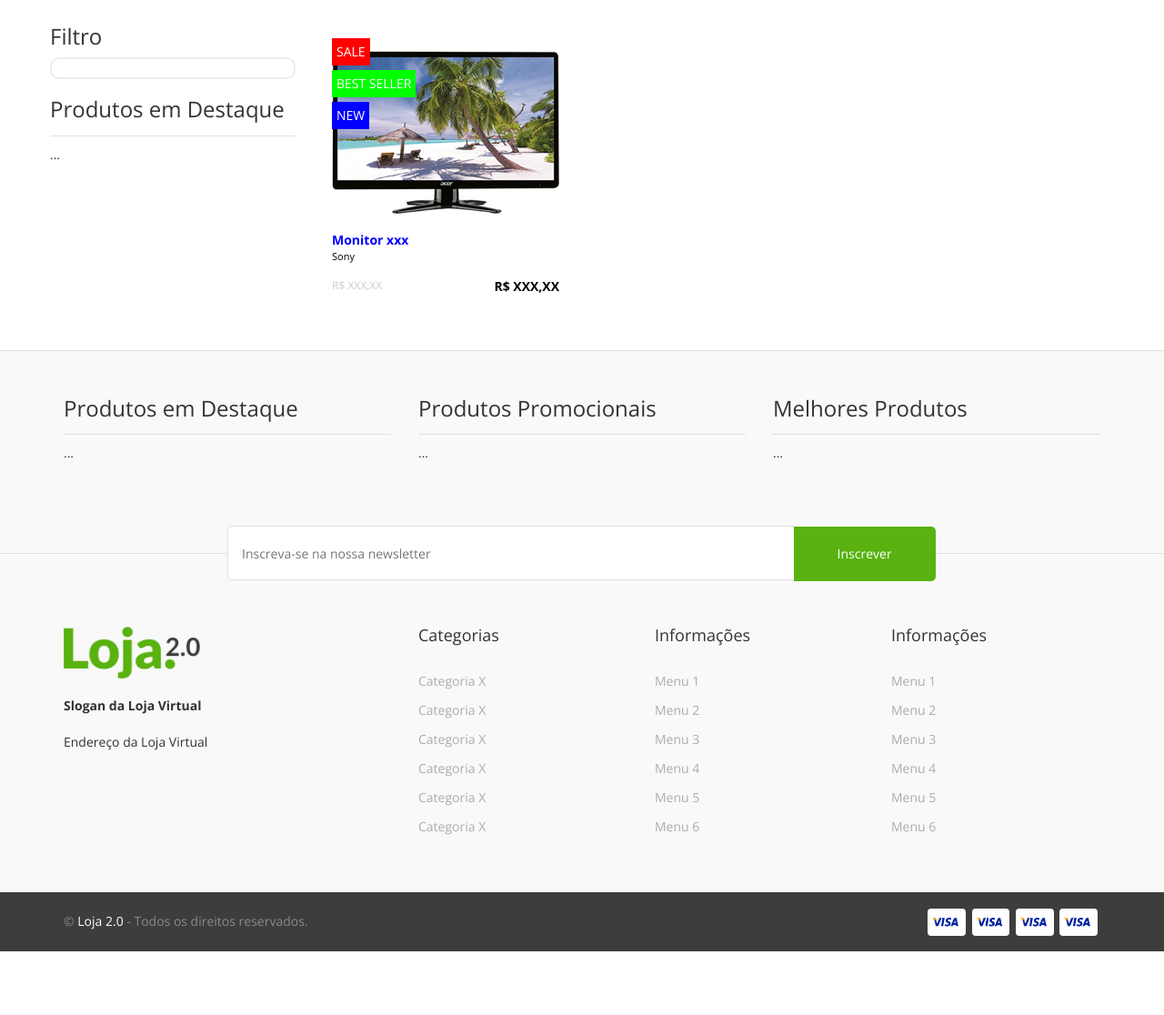
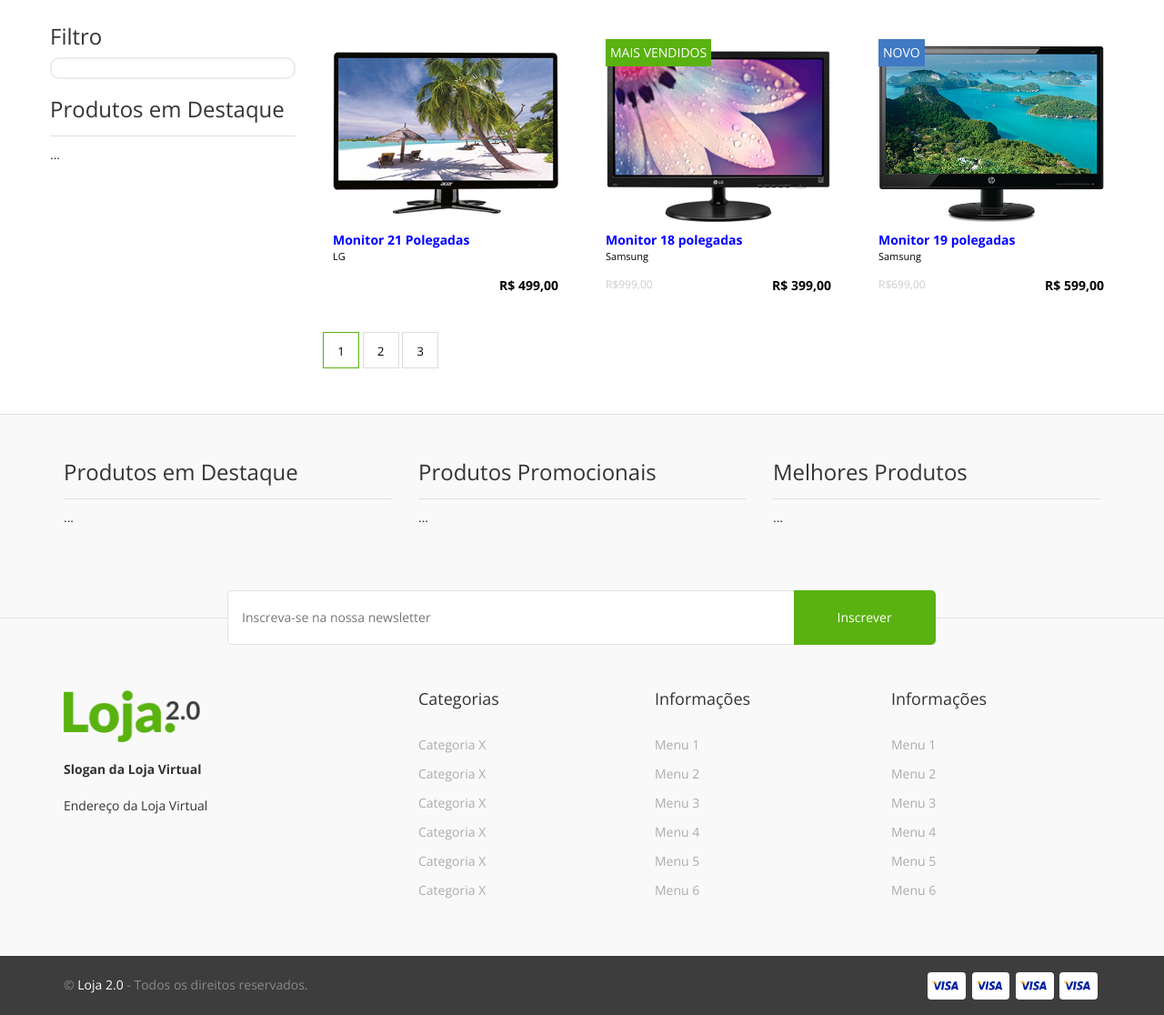
Before and after one commit to ThiagoMartinsdeMelo/ecommerce2, a PHP site: page /ecommerce2/ in a window 1280 px wide. Shown: the part 292-1408 px from the top of the page at 91% size. Before the commit the page ends 1338 px from the top, so only its background shows below. Run offline with PHP 8.4, Linux system fonts and the light colour scheme; data comes from the database, SQL or seed files in the repository.

Commit message:
paginacao home

```diff
--- a/assets/css/style.css
+++ b/assets/css/style.css
@@ -292,11 +292,12 @@ footer h3 {
 }
 
 .product_item {
-	padding: 10px;
+	padding:10px;
+	border:1px solid #FFF;
 }
 
 .product_item:hover {
-	background-color: #eee;
+	border:1px solid #EEE;
 }
 
 .product_item a {
@@ -311,7 +312,7 @@ footer h3 {
 .product_tag {
 	height: 30px;
 	line-height: 30px;
-	background-color: #FFF;
+	background-color: #000;
 	float: left;
 	clear: both;
 	padding-left: 5px;
@@ -321,15 +322,15 @@ footer h3 {
 }
 
 .product_tag_red {
-	background-color: #FF0000;
+	background-color: #F8484A;
 }
 
 .product_tag_green {
-	background-color: #00FF00;
+	background-color: #59B210;
 }
 
 .product_tag_blue {
-	background-color: #0000FF;
+	background-color: #407AC5;
 }
 
 .product_name {
@@ -355,3 +356,28 @@ footer h3 {
 	font-weight: bold;
 	margin-top: 15px;
 }
+
+.paginationArea{
+	margin-top: 30px;
+}
+
+.paginationItem {
+	width: 40px;
+	height: 40px;
+	border: 1px solid #DDD;
+	font-size: 13px;
+	text-align: center;
+	line-height: 40px;
+	display: inline-block;
+}
+
+.paginationItem:hover,
+.pag_active {
+	border: 1px solid #59B210;
+}
+
+.paginationItem a {
+	display: block;
+	color: #000;
+	text-decoration: none;
+}
--- a/controllers/homeController.php
+++ b/controllers/homeController.php
@@ -1,6 +1,6 @@
 <?php
 
-class homeController extends controller
+class homeController extends Controller
 {
 
 	private $user;
@@ -16,7 +16,20 @@ class homeController extends controller
 
         $products = new Products();
 
-        $dados['list'] = $products->getList();
+        $currentPage = 1;
+        $offset = 0;
+        $limit = 3;
+
+        if (!empty($_GET['p']) and is_numeric($_GET['p'])) {
+            $currentPage = $_GET['p'];
+        }
+
+        $offset = ($currentPage * $limit) - $limit;
+
+        $dados['list'] = $products->getList($offset, $limit);
+        $dados['totalItems'] = $products->getTotal();
+        $dados['numberOfPages'] = ceil($dados['totalItems']/$limit); // ceil arredonda pra cima
+        $dados['currentPage'] = $currentPage;
 
         $this->loadTemplate('home', $dados);
     }
--- a/controllers/langController.php
+++ b/controllers/langController.php
@@ -1,6 +1,6 @@
 <?php
 
-class langController extends controller {
+class langController extends Controller {
 
 	private $user;
 
--- a/lang/en.ini
+++ b/lang/en.ini
@@ -14,3 +14,6 @@ CATEGORIES = "Categories"
 INFORMATION = "Information"
 ALLRIGHTRESERVED = "All rights reserved"
 LANGUAGE = "English"
+SALE = "SALE"
+BESTSELLER = "BESTSELLER"
+NEW = "NEW"
--- a/lang/pt-br.ini
+++ b/lang/pt-br.ini
@@ -14,3 +14,6 @@ CATEGORIES = "Categorias"
 INFORMATION = "Informações"
 ALLRIGHTRESERVED = "Todos os direitos reservados"
 LANGUAGE = "Português"
+SALE = "PROMOÇÃO"
+BESTSELLER = "MAIS VENDIDOS"
+NEW = "NOVO"
--- a/models/products.php
+++ b/models/Products.php
@@ -1,9 +1,9 @@
 <?php
 
-class Products extends model
+class Products extends Model
 {
 
-	public function getList()
+	public function getList($offset = 0, $limit = 3)
 	{
 		$array = array();
 		//$sql = "SELECT * FROM products";
@@ -11,7 +11,7 @@ class Products extends model
 		$sql = "SELECT * ,
 				(select brands.name from brands where brands.id = products.id_brand) as brand_name,
 				(select categories.name from categories where categories.id  = products.id_category) as category_name
-				FROM products";
+				FROM products LIMIT $offset, $limit";
 
 		$sql = $this->db->query($sql);
 
@@ -50,4 +50,13 @@ class Products extends model
 
 	}
 
+	public function getTotal()
+	{
+		$sql = "SELECT COUNT(*) as c FROM products";
+		$sql = $this->db->query($sql);
+		$sql = $sql->fetch();
+
+		return $sql['c'];
+	}
+
 }
--- a/views/home.php
+++ b/views/home.php
@@ -1,9 +1,27 @@
 <div class="row">
-	<div class="col-sm-4">
-		<?php $this->loadView('product_item', array()); ?>
-	</div>
-	<div class="col-sm-4">
-	</div>
-	<div class="col-sm-4">
-	</div>
+<?php
+	$a = 0;
+	foreach ($list as $product_item): ?>
+		<div class="col-sm-4">
+			<?php $this->loadView('product_item', $product_item); ?>
+		</div>
+		<?php
+			if ($a >= 2) {
+				$a = 0;
+				echo '</div><div class="row">';
+			} else {
+				$a++;
+			}
+		?>
+<?php
+	endforeach; ?>
 </div>
+<div class="paginationArea">
+	<?php
+		for ($q = 1; $q <= $numberOfPages; $q++): ?>
+			<div class="paginationItem <?php echo ($currentPage==$q)?'pag_active':''; ?>">
+				<a href="<?= BASE_URL; ?>?p=<?= $q; ?>"><?= $q; ?></a>
+			</div>
+	<?php
+		endfor; ?>
+</div>
--- a/views/product_item.php
+++ b/views/product_item.php
@@ -1,24 +1,34 @@
 <div class="product_item">
 	<a href="">
 		<div class="product_tags">
-			<div class="product_tag product_tag_red">SALE</div>
-			<div class="product_tag product_tag_green">BEST SELLER</div>
-			<div class="product_tag product_tag_blue">NEW</div>
+			<?php if ($sale == '1'): ?>
+				<div class="product_tag product_tag_red"><?= $this->lang->get('SALE') ?></div>
+			<?php endif; ?>
+			<?php if ($bestseller == '1'): ?>
+				<div class="product_tag product_tag_green"><?= $this->lang->get('BESTSELLER') ?></div>
+			<?php endif; ?>
+			<?php if ($new_product == '1'): ?>
+				<div class="product_tag product_tag_blue"><?= $this->lang->get('NEW') ?></div>
+			<?php endif; ?>
 		</div>
 		<div class="product_image">
-			<img src="<?php echo BASE_URL; ?>media/products/1.jpg"  width="100%"/>
+			<img src="<?php echo BASE_URL; ?>media/products/<?= $images[0]['url']; ?>"  width="100%"/>
 		</div>
 		<div class="product_name">
-			Monitor xxx
+			<?= $name; ?>
 		</div>
 		<div class="product_brand">
-			Sony
+			<?= $brand_name; ?>
 		</div>
 		<div class="product_prince_from">
-			R$ XXX,XX
+			<?php
+				if ($price_from != '0') {
+					echo 'R$' . number_format($price_from, 2, ',', '.');
+				}
+			?>
 		</div>
 		<div class="product_prince">
-			R$ XXX,XX
+			R$ <?= number_format($price, 2, ',', '.') ?>
 		</div>
 		<div style="clear:both"></div>
 	</a>
```
Also changed, not shown: assets/js/script.js (deleted).
